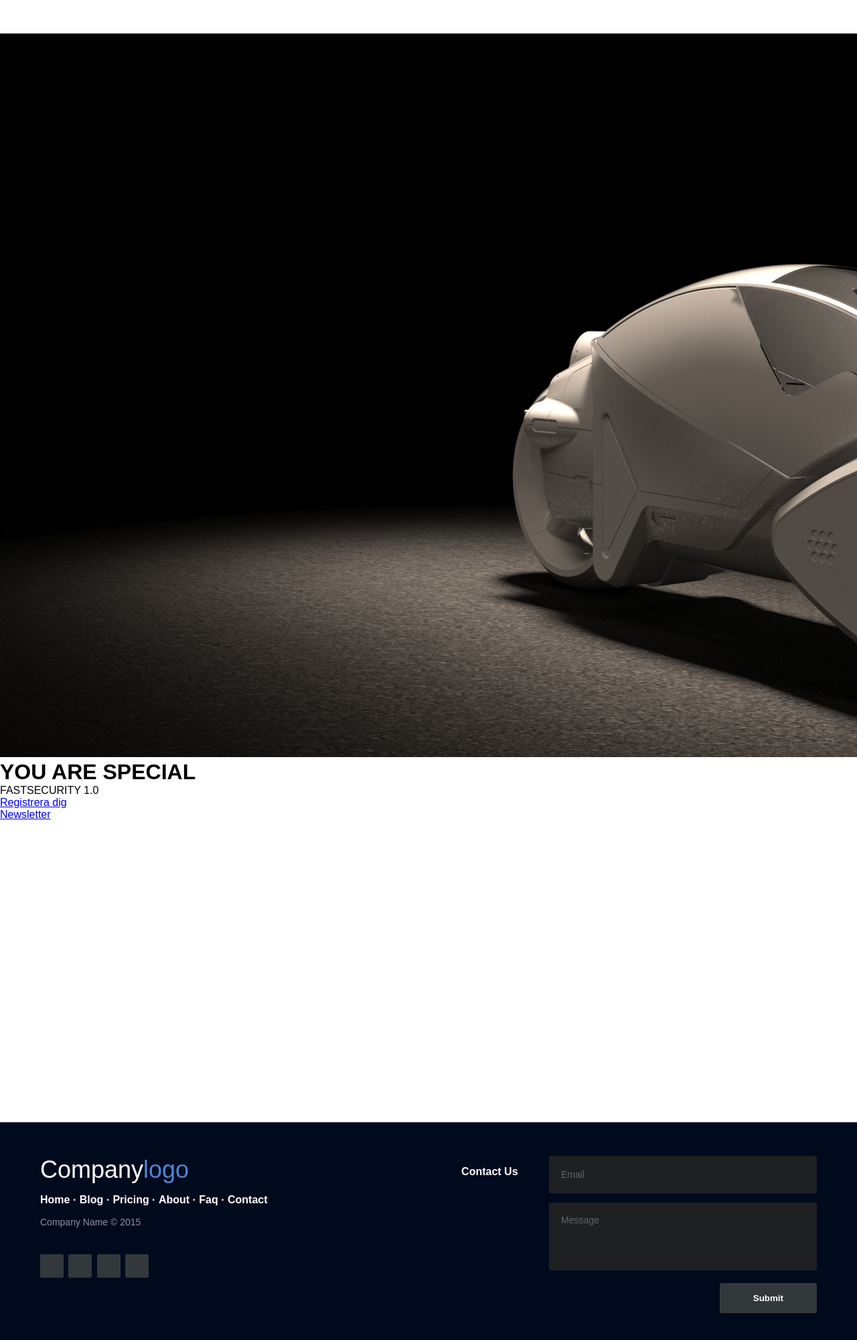
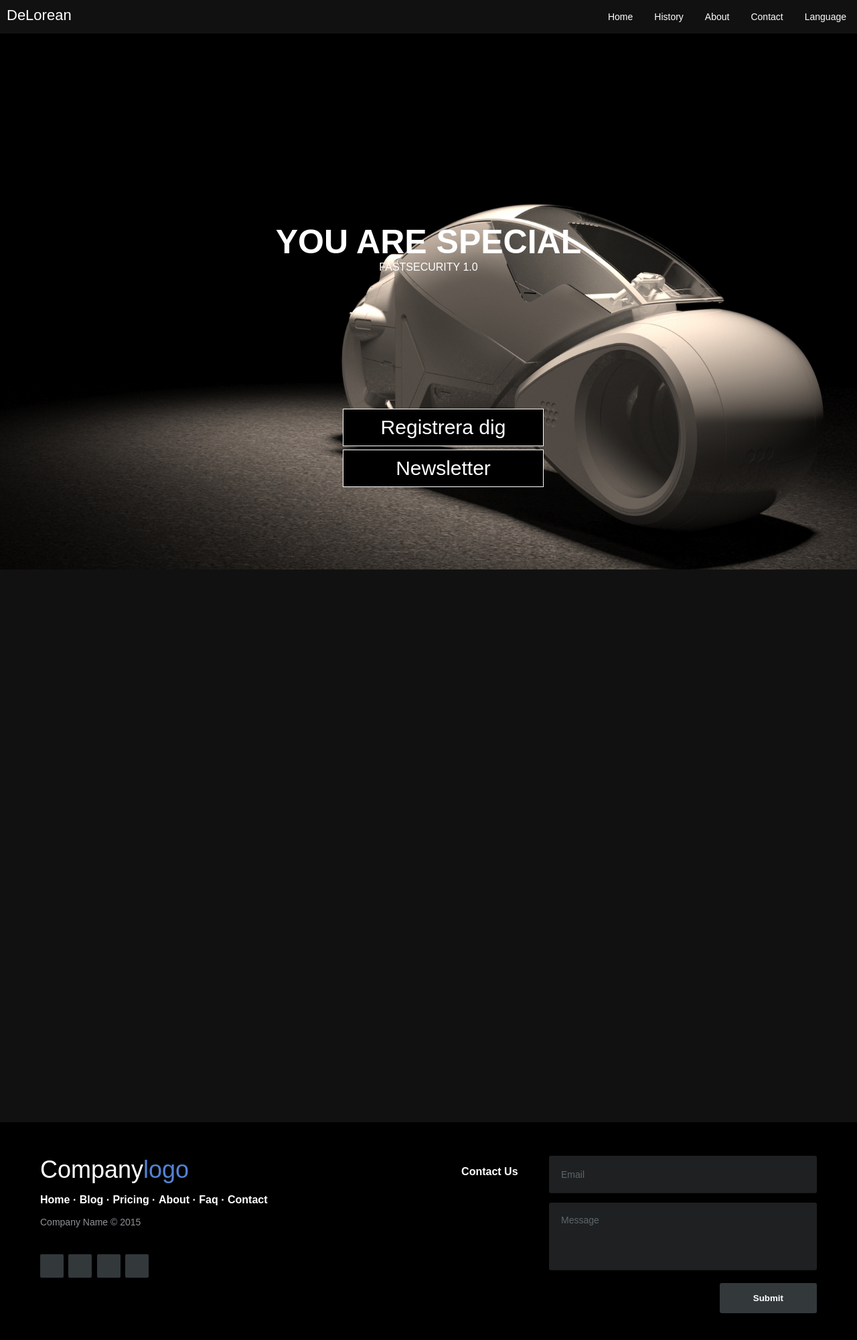
Before and after one commit to Amin-Mohamed/De-lorean, a PHP site: page / in a window 1280 px wide; the page is wider, and only the part inside the window is pictured. Shown: that part at 67% size. Run offline with PHP 8.4, Linux system fonts and the light colour scheme.

Commit message:
stuf fixed

```diff
--- a/style.css
+++ b/style.css
@@ -2,24 +2,22 @@
     Background color hover: #00205A
     Font family: "aktiv-grotesk-std", sans-serif
 */
-
  * {
+   font-family: 'aktiv-grotesk-std', sans-serif;
+   box-sizing: border-box;
    margin: 0;
-  font-family: "aktiv-grotesk-std", sans-serif;
-  box-sizing: border-box;
  }
 
  body {
-  background: #FFF;
+   position: relative;
    width: 100vw;
    height: 2000px;
-  position: relative;
+   background: #111;
  }
 
  /* main {
   padding-top: 50px;
 } */
-
  /* nav {
   position: fixed;
   max-width: 100%;
@@ -27,23 +25,77 @@ body {
   font-family: "aktiv-grotesk-std", sans-serif;
 } */
 
-.img1 {
+
+ .container {
+   position: relative;
+   display: flex;
+   text-align: center;
+   color: white;
+ }
+
+ .img {
+   width: 100%;
    height: 800px;
-  width: 100%;
+ }
+
+ /* Centered text */
+ .centered {
+   position: absolute;
+   top: 70%;
+   left: 40%;
+ }
+
+ .P {
+   position: absolute;
+   top: 40%;
+   left: 50%;
+   transform: translate(-50%, -50%);
+ }
+
+ h1 {
+   font-size: 50px;
+ }
+
+
+
+  .centered .button1 {
+    width: 300px;
+    padding: 10px;
+    margin-bottom: 5px;
+    border: 1px solid white;
+    background-color: black;
+  }
+
+  .centered .button2 {
+    width: 300px;
+    padding: 10px;
+    border: 1px solid white;
+    background-color: black;
+  }
+
+ .centered .button1 a {
+   font-size: 30px;
+   transform: translate(-50%, -50%);
+   text-decoration: none;
+   color: white;
+ }
+
+ .centered .button2 a {
+   font-size: 30px;
+   transform: translate(-50%, -50%);
+   text-decoration: none;
+   color: white;
  }
 
  /* New Navbar */
  /* * {
   box-sizing: border-box;
 } */
-
-
-
  .menu li {
    display: flex;
+   width: 100%;
    /* magic */
    align-self: center;
-  width: 100%;
    /* opacity: 0; */
    /* visibility: hidden; */
  }
@@ -51,29 +103,30 @@ body {
  .menu li a {
    width: 100%;
    text-align: center;
+   color: white;
    align-self: center;
    align-content: center;
-  color: white;
  }
+
  .menu {
-  padding: 0;
-  margin: 0;
+   display: flex;
+   flex-direction: row;
    max-width: 100%;
    height: 50px;
-  display: flex;
-  flex-direction: row;
+   margin: 0;
+   padding: 0;
+   list-style-type: none;
+   transition: height .3s linear;
    justify-content: center;
    align-items: center;
-  list-style-type: none;
-  transition: height .3s linear;
  }
 
  .menu li a {
-  text-decoration: none;
-  align-self: center;
    font-size: 14px;
    padding: 14px 16px;
    transition: background .2s linear;
+   text-decoration: none;
+   align-self: center;
  }
 
  .dropdown {
@@ -82,29 +135,27 @@ body {
  }
 
  .dropContent {
+   position: absolute;
+   z-index: 1;
    top: 40px;
    display: none;
-  position: absolute;
    /* min-width: 160px; */
-  box-shadow: 0px 8px 16px 0px rgba(0, 0, 0, 0.2);
-  z-index: 1;
+   box-shadow: 0 8px 16px 0 rgba(0, 0, 0, .2);
  }
 
  .link {
+   font-size: 16px;
+   padding: 16px;
+   cursor: pointer;
    color: white;
- padding: 16px;
- font-size: 16px;
    border: none;
- cursor: pointer;
  }
 
-
-
  .dropContent a {
- color: black;
+   display: block;
    padding: 12px 16px;
    text-decoration: none;
- display: block;
+   color: black;
    /* opacity: 1; */
  }
 
@@ -118,106 +169,107 @@ body {
  }
 
  .nav {
+   position: relative;
+   width: 100%;
    height: 50px;
-  width: 100%;
-  background-color: #4d4d4d;
-  position: relative;
-  opacity: 0;
+   background-color: rgba(255,0,0,0);
  }
 
-.nav > .nav-header {
+ .nav>.nav-header {
    display: inline;
  }
 
-.nav > .nav-header > .nav-title {
+ .nav>.nav-header>.nav-title {
+   font-size: 22px;
    display: inline-block;
-  font-size: 22px;
+   padding: 10px 10px 10px 10px;
    color: #fff;
-  padding: 10px 10px 10px 10px;
  }
 
-.nav > .nav-btn {
+ .nav>.nav-btn {
    display: none;
  }
 
-.nav > .nav-links {
+ .nav>.nav-links {
+   font-size: 18px;
    display: inline;
    float: right;
-  font-size: 18px;
  }
 
-.nav > .nav-links > a {
+ .nav>.nav-links>a {
    display: inline-block;
    padding: 13px 10px 13px 10px;
    text-decoration: none;
    /* color: #efefef; */
  }
 
-.nav > .nav-links > a:hover {
-  background-color: rgba(0, 0, 0, 0.3);
+ .nav>.nav-links>a:hover {
+   background-color: rgba(0, 0, 0, .3);
  }
 
-.nav > #nav-check {
+ .nav>#nav-check {
    display: none;
  }
 
  @media (max-width:600px) {
-  .nav > .nav-btn {
+   .nav>.nav-btn {
+     position: absolute;
+     top: 0;
+     right: 0;
      display: inline-block;
-    position: absolute;
-    right: 0px;
-    top: 0px;
    }
-  .nav > .nav-btn > label {
+
+   .nav>.nav-btn>label {
      display: inline-block;
      width: 50px;
      height: 50px;
      padding: 13px;
    }
-  .nav > .nav-btn > label:hover {
-    background-color: rgba(0, 0, 0, 0.3);
+
+   .nav>.nav-btn>label:hover {
+     background-color: rgba(0, 0, 0, .3);
    }
-  .nav > .nav-btn > label > span {
+
+   .nav>.nav-btn>label>span {
      display: block;
      width: 25px;
      height: 10px;
      border-top: 2px solid #eee;
    }
-  .nav > .nav-links {
+
+   .nav>.nav-links {
      position: absolute;
+     top: 50px;
+     left: 0;
      display: block;
+     overflow-y: hidden;
      width: 100%;
+     height: 0;
+     transition: all .3s ease-in;
      background-color: #333;
-    height: 0px;
-    transition: all 0.3s ease-in;
-    overflow-y: hidden;
-    top: 50px;
-    left: 0px;
    }
-  .nav > .nav-links > a {
+
+   .nav>.nav-links>a {
      display: block;
      width: 100%;
    }
-  .nav > #nav-check:not(:checked) + .nav-links {
-    height: 0px;
+
+   .nav>#nav-check:not(:checked)+.nav-links {
+     height: 0;
    }
-  .nav > #nav-check:checked + .nav-links {
+
+   .nav>#nav-check:checked+.nav-links {
+     overflow-y: auto;
      height: calc(100vh - 50px);
-    overflow-y: auto;
    }
  }
 
  /* End New Navbar */
-
-
  /* Navbar */
-
  /* #checkbox1,
 .toggle {
   display: none;
 } */
-
-
  /*
 @media screen and (max-width: 600px) {
   .menu li a {
@@ -248,8 +300,6 @@ body {
  /* opacity: 0; */
  /* }
 */
-
-
  /*
 }
 
@@ -262,7 +312,6 @@ body {
 #checkbox1:checked+label .first {
   height: 200px;
 } */
-
  /* Ändrar bakgrunden på navbaren */
  /* .first {
   /* background: #000A1D; */
@@ -281,151 +330,137 @@ body {
 /* .click-link {
   background-color: aliceblue;
 } */
-
-
  /* Navbar end*/
-
  /* Footer */
  footer {
+   position: absolute;
    bottom: 0;
-  position: absolute;
  }
+
  .footer-distributed {
-	background: #000A1D;
-	box-shadow: 0 1px 1px 0 rgba(0, 0, 0, 0.12);
+   font: bold 16px sans-serif;
+   overflow: hidden;
    box-sizing: border-box;
    width: 100%;
-	font: bold 16px sans-serif;
+   padding: 50px 60px 40px;
    text-align: left;
-	padding: 50px 60px 40px;
-	overflow: hidden;
-
+   background: black;
+   box-shadow: 0 1px 1px 0 rgba(0, 0, 0, .12);
  }
 
  section {
+   font-size: 22px;
+   font-weight: 700;
+   display: inline-block;
    width: 100%;
-  display: inline-block;
-  background: #ccc;
    height: 60vh;
    text-align: center;
-  font-size: 22px;
-  font-weight: 700;
    text-decoration: underline;
+   background: #ccc;
  }
 
-
  /* Footer left */
-
  .footer-distributed .footer-left {
    float: left;
  }
 
  /* The company logo */
-
  .footer-distributed h3 {
-	color:  #ffffff;
-	font: normal 36px "aktiv-grotesk-std", sans-serif;
+   font: normal 36px 'aktiv-grotesk-std', sans-serif;
    margin: 0 0 10px;
+   color: #fff;
  }
 
  .footer-distributed h3 span {
-	color:  #5383d3;
+   color: #5383d3;
  }
 
  /* Footer links */
-
  .footer-distributed .footer-links {
-	color:  #ffffff;
    margin: 0 0 10px;
    padding: 0;
+   color: #fff;
  }
 
  .footer-distributed .footer-links a {
-	display:inline-block;
    line-height: 1.8;
+   display: inline-block;
    text-decoration: none;
-	color:  inherit;
+   color: inherit;
  }
 
  .footer-distributed .footer-company-name {
-	color:  #8f9296;
    font-size: 14px;
    font-weight: normal;
    margin: 0;
+   color: #8f9296;
  }
 
  /* Footer social icons */
-
  .footer-distributed .footer-icons {
    margin-top: 40px;
  }
 
  .footer-distributed .footer-icons a {
+   font-size: 20px;
+   line-height: 35px;
    display: inline-block;
    width: 35px;
    height: 35px;
-	cursor: pointer;
-	background-color:  #33383b;
-	border-radius: 2px;
-
-	font-size: 20px;
-	color: #ffffff;
-	text-align: center;
-	line-height: 35px;
-
    margin-right: 3px;
    margin-bottom: 5px;
+   cursor: pointer;
+   text-align: center;
+   color: #fff;
+   border-radius: 2px;
+   background-color: #33383b;
  }
 
  /* Footer Right */
-
  .footer-distributed .footer-right {
    float: right;
  }
 
  .footer-distributed .footer-right p {
    display: inline-block;
+   margin: 15px 42px 0 0;
    vertical-align: top;
-	margin: 15px 42px 0 0;
-	color: #ffffff;
+   color: #fff;
  }
 
  /* The contact form */
-
  .footer-distributed form {
    display: inline-block;
  }
 
  .footer-distributed form input,
  .footer-distributed form textarea {
-	display: block;
-	border-radius: 3px;
-	box-sizing: border-box;
-	background-color:  #1f2022;
-	box-shadow: 0 1px 0 0 rgba(255, 255, 255, 0.1);
-	border: none;
-	resize: none;
-
    font: inherit;
    font-size: 14px;
    font-weight: normal;
-	color:  #d1d2d2;
-
+   display: block;
+   box-sizing: border-box;
    width: 400px;
    padding: 18px;
+   resize: none;
+   color: #d1d2d2;
+   border: none;
+   border-radius: 3px;
+   background-color: #1f2022;
+   box-shadow: 0 1px 0 0 rgba(255, 255, 255, .1);
  }
 
  .footer-distributed ::-webkit-input-placeholder {
-	color:  #5c666b;
+   color: #5c666b;
  }
 
  .footer-distributed ::-moz-placeholder {
-	color:  #5c666b;
    opacity: 1;
+   color: #5c666b;
  }
 
  .footer-distributed :-ms-input-placeholder {
-	color:  #5c666b;
+   color: #5c666b;
  }
 
  .footer-distributed form input {
@@ -439,19 +474,17 @@ section {
  }
 
  .footer-distributed form button {
-	border-radius: 3px;
-	background-color:  #33383b;
-	color: #ffffff;
-	border: 0;
-	padding: 15px 50px;
    font-weight: bold;
    float: right;
+   padding: 15px 50px;
+   color: #fff;
+   border: 0;
+   border-radius: 3px;
+   background-color: #33383b;
  }
 
  /* Footer responsive */
-
  @media (max-width: 1000px) {
-
    .footer-distributed {
      font: bold 14px sans-serif;
    }
@@ -468,11 +501,9 @@ section {
    .footer-distributed form button {
      padding: 10px 35px;
    }
-
  }
 
  @media (max-width: 800px) {
-
    .footer-distributed {
      padding: 30px;
    }
```
Lines whose indentation alone changed are shown as unchanged.
